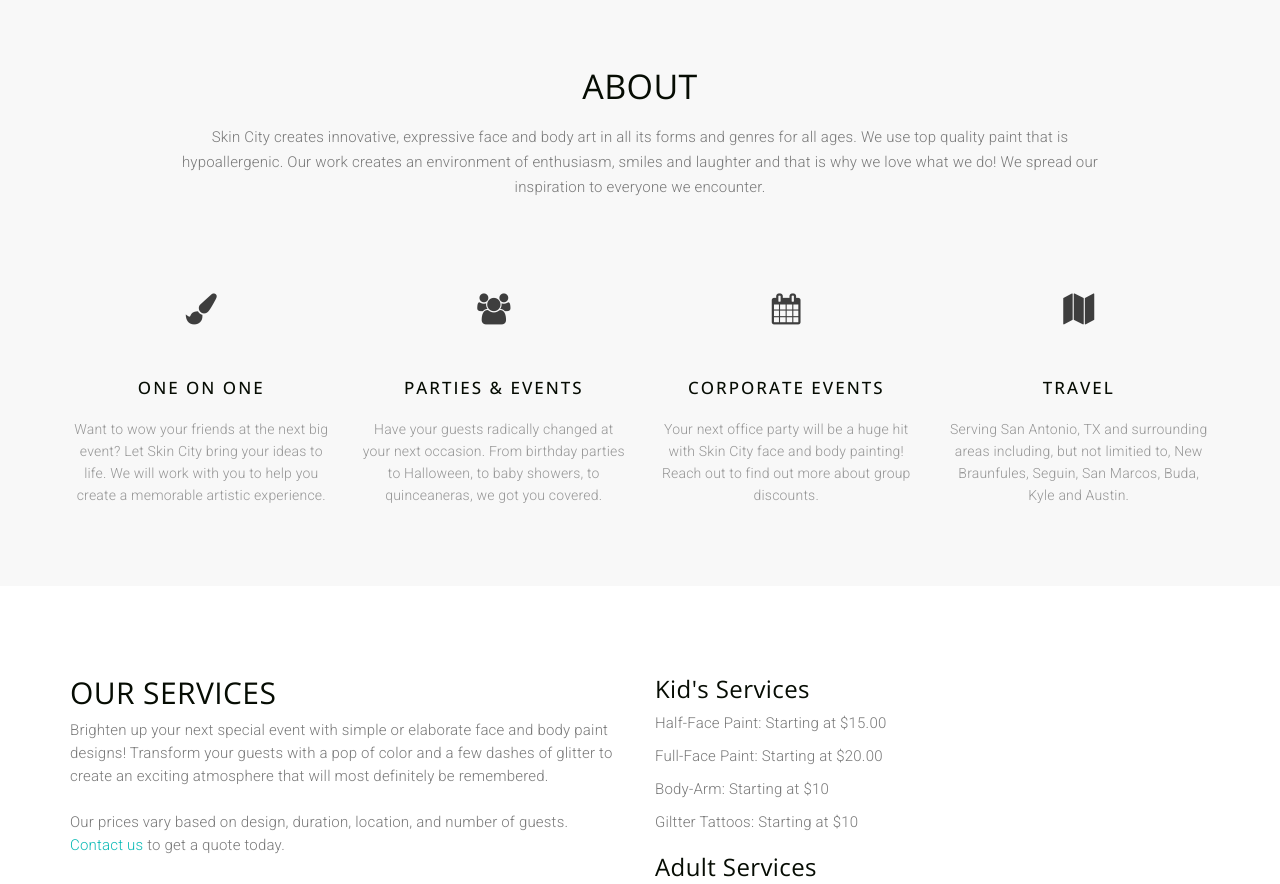
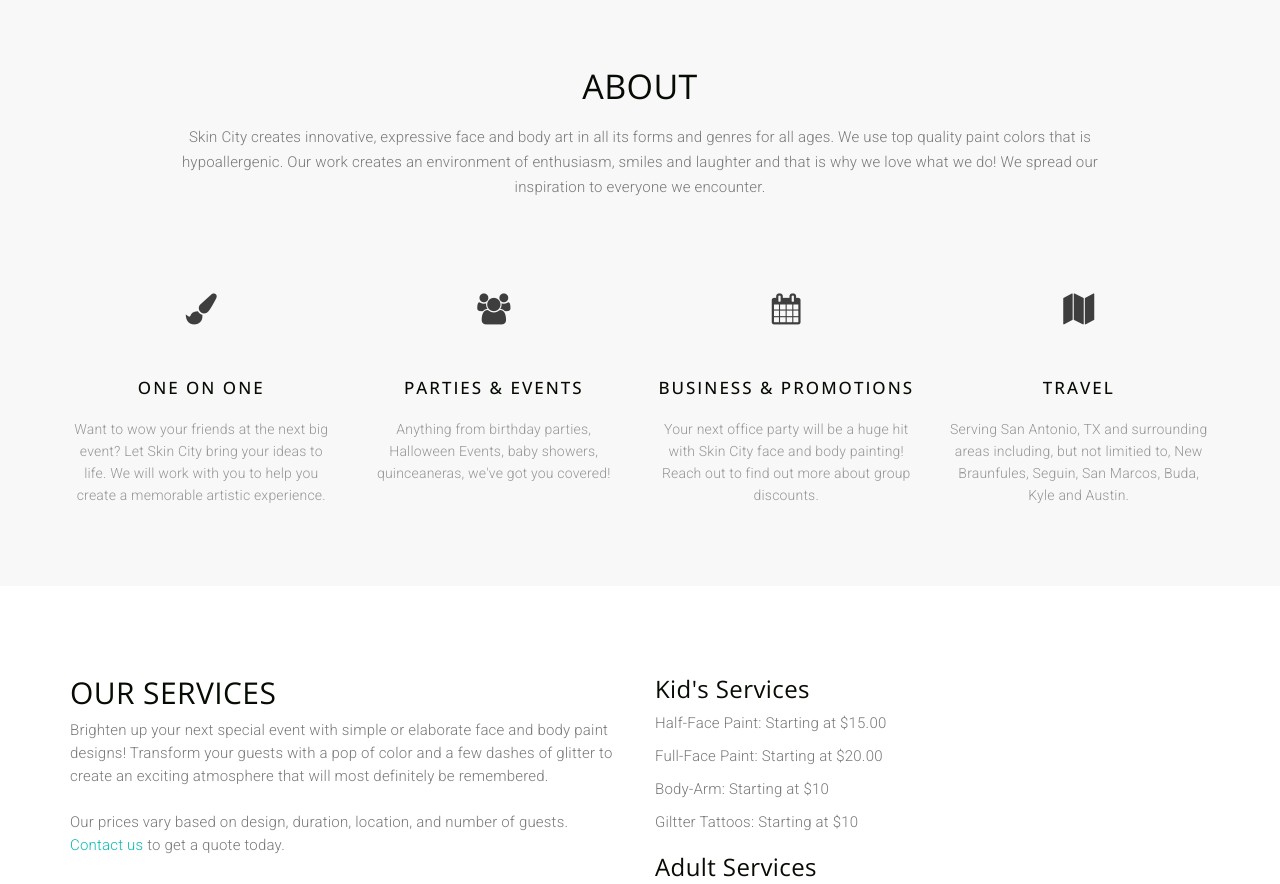
Before and after one commit to nat-nat33/skin-city, a website: page index.html in a window 1280 px wide. Shown: the part 780-1664 px from the top of the page. Drawn offline with nearby package versions, Linux system fonts and the light colour scheme; a script that the page names is missing; a web font is replaced by a local one.

Commit message:
modifying content

```diff
--- a/index.html
+++ b/index.html
@@ -80,7 +80,7 @@
 					<div class="col-lg-12 text-center">
 						<div class="section-title">
 							<h2>ABOUT</h2>
-							<p>Skin City creates innovative, expressive face and body art in all its forms and genres for all ages. We use top quality paint that is hypoallergenic. Our work creates an environment of enthusiasm, smiles and laughter and that is why we love what we do! We spread our inspiration to everyone we encounter.</p>
+							<p>Skin City creates innovative, expressive face and body art in all its forms and genres for all ages. We use top quality paint colors that is hypoallergenic. Our work creates an environment of enthusiasm, smiles and laughter and that is why we love what we do! We spread our inspiration to everyone we encounter.</p>
 						</div>
 					</div>
 				</div>
@@ -99,7 +99,7 @@
 						<div class="mz-module-about">
 							<i class="fa fa-users ot-circle"></i>
 							<h3>Parties & Events</h3>
-							<p>Have your guests radically changed at your next occasion. From birthday parties to Halloween, to baby showers, to quinceaneras, we got you covered.</p>
+							<p>Anything from birthday parties, Halloween Events, baby showers, quinceaneras, we've got you covered!</p>
 						</div>
 					</div>
 					<!-- end about module -->
@@ -107,7 +107,7 @@
 					<div class="col-md-3 text-center" data-aos="fade-up" data-aos-delay="200" data-aos-duration="1000">
 						<div class="mz-module-about">
 							<i class="fa fa-calendar ot-circle"></i>
-							<h3>Corporate Events</h3>
+							<h3>Business & Promotions</h3>
 							<p>Your next office party will be a huge hit with Skin City face and body painting! Reach out to find out more about group discounts.</p>
 						</div>
 					</div>
```
